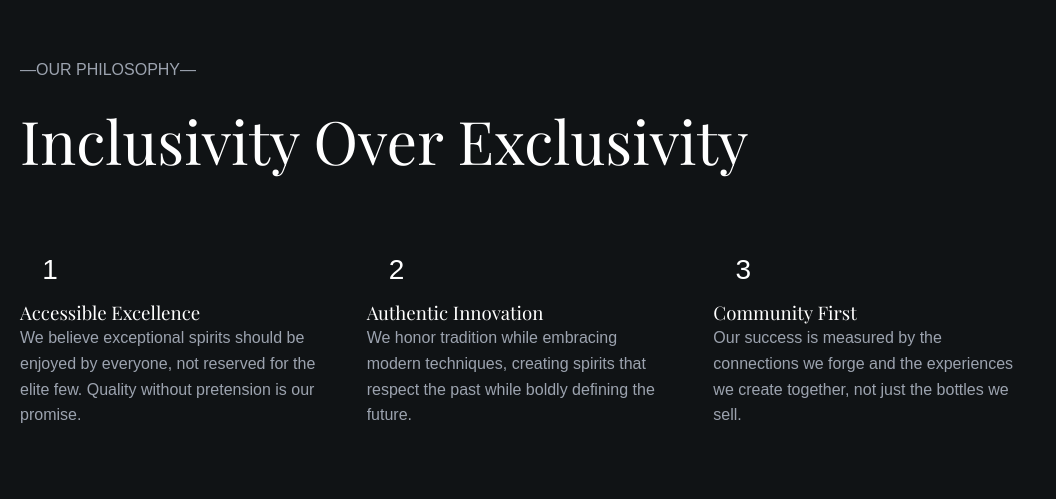
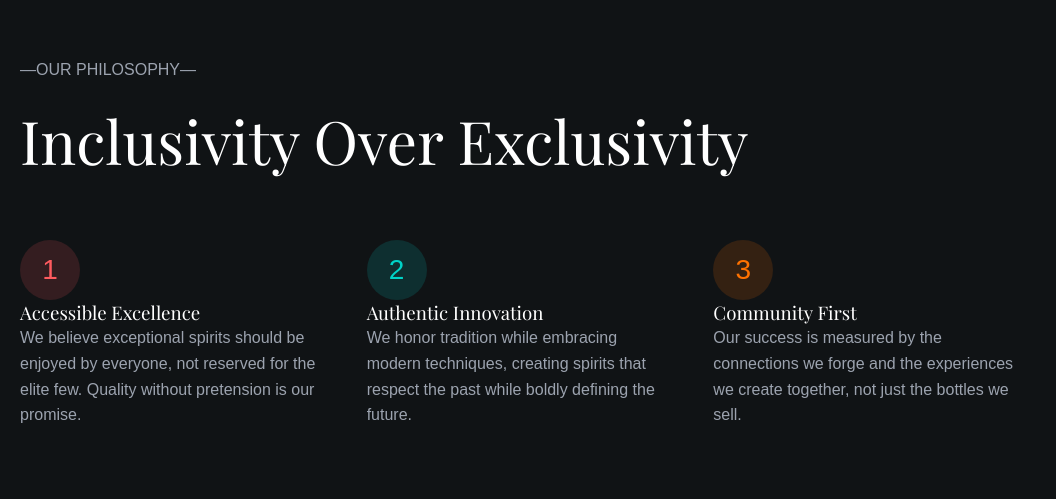
Before and after one commit to jagatiyer/hello-world, a Django app: page /story/ in a window 1280 px wide. Shown: the part 1048-1547 px from the top of the page, without its empty margins (0-1056 px from the left). Run offline with Django 4.2, Linux system fonts and the light colour scheme; some libraries are stand-ins or nearby versions; some web fonts are replaced.

Commit message:
Add philosophy circle color styles (red, green, orange)

```diff
--- a/ochre-ready/static/style.css
+++ b/ochre-ready/static/style.css
@@ -1958,6 +1958,21 @@ header, .site-header { margin-bottom: 24px !important; }
   font-size: 28px;
 }
 
+.philosophy-number.red {
+  background: rgba(255, 91, 95, 0.15);
+  color: #ff5b5f;
+}
+
+.philosophy-number.green {
+  background: rgba(0, 210, 199, 0.15);
+  color: #00d2c7;
+}
+
+.philosophy-number.orange {
+  background: rgba(255, 114, 0, 0.15);
+  color: #ff7200;
+}
+
 .story-journey {
   padding: 60px 20px 100px;
   text-align: center;
```
